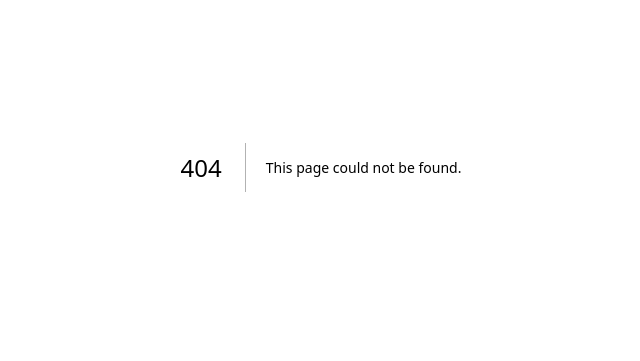
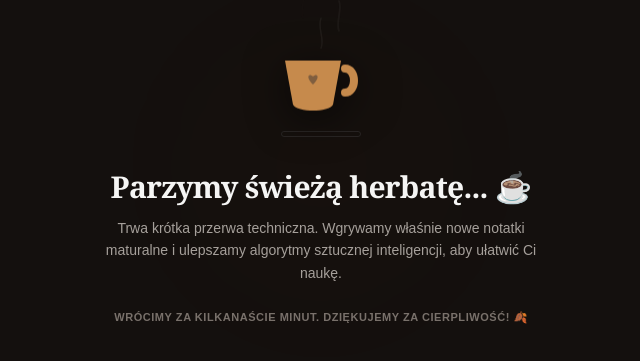
Before and after one commit to skapon6/Matura-Notatki, a Next.js app: page /maintenance in a window 1280 px wide. Before the commit this address had no page. Shown: the part 233-594 px from the top of the page, without its empty margins (319-959 px from the left). Built offline with nearby package versions, Linux system fonts and the light colour scheme.

Commit message:
maintenance

```diff
--- /dev/null
+++ b/app/maintenance/page.tsx
@@ -0,0 +1,80 @@
+// app/maintenance/page.tsx
+"use client";
+
+import React from "react";
+
+export default function MaintenancePage() {
+  return (
+    <div className="min-h-screen bg-[#14100e] text-stone-200 flex flex-col items-center justify-center p-6 text-center select-none">
+
+      {/* Animacje poświaty i pary */}
+      <style dangerouslySetInnerHTML={{__html: `
+        @keyframes steam-rise {
+          0% { transform: translateY(5px) scaleX(1); opacity: 0; }
+          15% { opacity: 0.5; }
+          50% { transform: translateY(-15px) scaleX(1.2); opacity: 0.25; }
+          100% { transform: translateY(-30px) scaleX(0.8); opacity: 0; }
+        }
+        @keyframes float-mug {
+          0%, 100% { transform: translateY(0); }
+          50% { transform: translateY(-6px); }
+        }
+        @keyframes pulse-glow {
+          0%, 100% { opacity: 0.1; transform: scale(1); }
+          50% { opacity: 0.25; transform: scale(1.1); }
+        }
+        .animate-steam-1 { animation: steam-rise 3s ease-in-out infinite; }
+        .animate-steam-2 { animation: steam-rise 4s ease-in-out infinite; animation-delay: 1.2s; }
+        .animate-steam-3 { animation: steam-rise 3.5s ease-in-out infinite; animation-delay: 0.6s; }
+        .animate-float-mug { animation: float-mug 5s ease-in-out infinite; }
+        .animate-pulse-glow { animation: pulse-glow 3.5s ease-in-out infinite; }
+      `}} />
+
+      {/* Ciepłe pulsujące światło w tle */}
+      <div className="absolute w-80 h-80 bg-amber-500/5 rounded-full blur-3xl animate-pulse-glow pointer-events-none" />
+
+      {/* Ilustracja kubka z unoszącą się parą */}
+      <div className="relative w-32 h-32 flex flex-col items-center justify-end mb-8">
+
+        {/* Wektory pary */}
+        <div className="absolute top-0 inset-x-0 h-12 flex justify-center gap-2">
+          <svg className="w-2.5 h-10 text-stone-400/30 animate-steam-1" fill="none" viewBox="0 0 10 30">
+            <path d="M5 30 C 1 20, 9 10, 5 0" stroke="currentColor" strokeWidth="1.5" strokeLinecap="round" />
+          </svg>
+          <svg className="w-2.5 h-10 text-stone-400/40 animate-steam-2" fill="none" viewBox="0 0 10 30">
+            <path d="M5 30 C 9 20, 1 10, 5 0" stroke="currentColor" strokeWidth="1.5" strokeLinecap="round" />
+          </svg>
+          <svg className="w-2.5 h-10 text-stone-400/25 animate-steam-3" fill="none" viewBox="0 0 10 30">
+            <path d="M5 30 C 2 22, 8 8, 5 0" stroke="currentColor" strokeWidth="1.5" strokeLinecap="round" />
+          </svg>
+        </div>
+
+        {/* Kubek */}
+        <div className="animate-float-mug relative z-10">
+          <svg className="w-24 h-20 text-[#c68a4c] drop-shadow-[0_8px_20px_rgba(0,0,0,0.6)]" viewBox="0 0 24 16" fill="currentColor">
+            <path d="M18 4 C 21 4, 21 10, 18 10" fill="none" stroke="currentColor" strokeWidth="2" strokeLinecap="round" />
+            <path d="M3 2 L 17 2 L 15 13 C 14 15, 6 15, 5 13 Z" />
+            <path d="M10 6 C 9 5, 8 6, 10 8 C 12 6, 11 5, 10 6" fill="rgba(21, 28, 44, 0.4)" />
+          </svg>
+        </div>
+
+        {/* Spodeczek */}
+        <div className="w-20 h-1.5 bg-stone-850 rounded-full border border-stone-800 shadow-xl mt-1.5" />
+      </div>
+
+      {/* Napisy informacyjne */}
+      <div className="max-w-md space-y-3 z-10">
+        <h1 className="text-2xl sm:text-3xl font-bold font-serif text-stone-100 tracking-tight">
+          Parzymy świeżą herbatę... ☕
+        </h1>
+        <p className="text-xs sm:text-sm text-stone-400 leading-relaxed font-sans">
+          Trwa krótka przerwa techniczna. Wgrywamy właśnie nowe notatki maturalne i ulepszamy algorytmy sztucznej inteligencji, aby ułatwić Ci naukę.
+        </p>
+        <p className="text-[11px] text-stone-500 font-semibold uppercase tracking-wider pt-3">
+          Wrócimy za kilkanaście minut. Dziękujemy za cierpliwość! 🍂
+        </p>
+      </div>
+
+    </div>
+  );
+}
--- /dev/null
+++ b/middleware.ts
@@ -0,0 +1,33 @@
+// middleware.ts
+import { NextResponse } from 'next/server';
+import type { NextRequest } from 'next/server';
+
+export function middleware(request: NextRequest) {
+  // Sprawdzamy stan zmiennej środowiskowej
+  const isMaintenanceMode = process.env.NEXT_PUBLIC_MAINTENANCE_MODE === 'true';
+  const url = request.nextUrl.clone();
+
+  // Ignorujemy pliki statyczne, favicorny oraz skrypty Next.js, aby strona konserwacji ładnie się ostylowała
+  const isStaticAsset =
+    url.pathname.startsWith('/_next') ||
+    url.pathname.startsWith('/static') ||
+    url.pathname.includes('.') ||
+    url.pathname === '/maintenance';
+
+  // Ignorujemy API Webhooków Stripe, aby płatności w tle przechodziły bezpiecznie podczas prac technicznych
+  const isWebhookApi = url.pathname.startsWith('/api/webhook') || url.pathname.startsWith('/api/payment');
+
+  if (isMaintenanceMode && !isStaticAsset && !isWebhookApi) {
+    url.pathname = '/maintenance';
+    return NextResponse.rewrite(url);
+  }
+
+  return NextResponse.next();
+}
+
+// Konfigurujemy filtry ścieżek
+export const config = {
+  matcher: [
+    '/((?!api|_next/static|_next/image|favicon.ico).*)',
+  ],
+};
```
